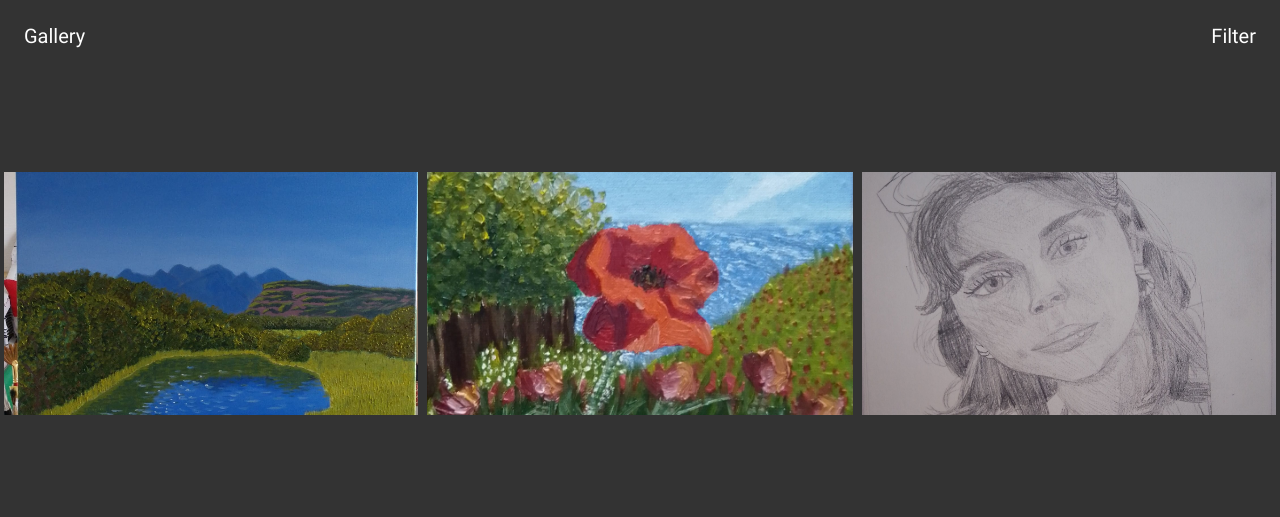
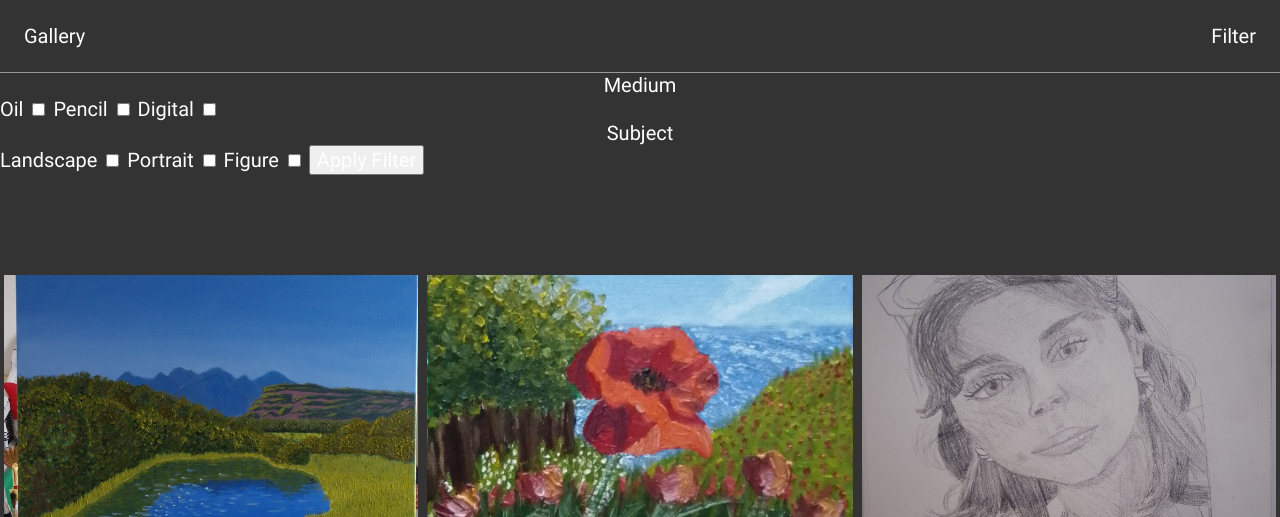
Before and after one commit to TGKElit/TGK-Art, a PHP site: page /gallery.php in a window 1280 px wide. Shown: the part 50-567 px from the top of the page. Run offline with PHP 8.4, Linux system fonts and the light colour scheme; some web fonts are replaced.

Commit message:
added baaaad filtering

```diff
--- /dev/null
+++ b/functions.php
@@ -0,0 +1,54 @@
+<?php
+
+function filterArray($filterOptions, $images) {
+    print_r($filterOptions);
+    $newImages = [];
+
+    if($filterOptions['oil'] === "on") {
+        foreach($images as $image) {
+            if ($image['medium'] === 'oil') {
+                $newImages[] = $image;
+            }
+        }
+    }
+    if($filterOptions['pencil'] === "on") {
+        foreach($images as $image) {
+            if ($image['medium'] === 'pencil') {
+                $newImages[] = $image;
+            }
+        }
+    }
+    if($filterOptions['digital'] === "on") {
+        foreach($images as $image) {
+            if ($image['medium'] === 'digital') {
+                $newImages[] = $image;
+            }
+        }
+    }
+
+    if($filterOptions['landscape'] === "on") {
+        foreach($images as $image) {
+            if ($image['subject'] === 'landscape') {
+                $newImages[] = $image;
+            }
+        }
+    }
+
+    if($filterOptions['portrait'] === "on") {
+        foreach($images as $image) {
+            if ($image['subject'] === 'portrait') {
+                $newImages[] = $image;
+            }
+        }
+    }
+
+    if($filterOptions['figure'] === "on") {
+        foreach($images as $image) {
+            if ($image['subject'] === 'figure') {
+                $newImages[] = $image;
+            }
+        }
+    }
+
+    return $newImages;
+}
--- a/gallery.php
+++ b/gallery.php
@@ -2,14 +2,43 @@
 
 require 'header.php';
 
-require 'variables.php'
+require 'variables.php';
+
+require 'functions.php';
+
+if (!empty($_GET)) {
+    $images = filterArray($_GET, $images);
+}
 
 ?>
 <section class="titleSection">
     <h1>Gallery</h1>
 
-    <p class="filterMenu">Filter</p>
+    <p class="filterButton clickable" onclick="openMenu()">Filter</p>
 </section>
+
+<div class="border"></div>
+
+<section class="filterMenu">
+    <form action="gallery.php" method="GET">
+        <h2>Medium</h2>
+        <label for="oil">Oil</label>
+        <input type="checkbox" name="oil">
+        <label for="pencil">Pencil</label>
+        <input type="checkbox" name="pencil">
+        <label for="digital">Digital</label>
+        <input type="checkbox" name="digital">
+        <h2>Subject</h2>
+        <label for="landscape">Landscape</label>
+        <input type="checkbox" name="landscape">
+        <label for="portrait">Portrait</label>
+        <input type="checkbox" name="portrait">
+        <label for="figure">Figure</label>
+        <input type="checkbox" name="figure">
+        <button type="submit">Apply Filter</button>
+    </form>
+</section>
+
 
 <section class="gallerySection">
 
--- a/home.php
+++ b/home.php
@@ -7,6 +7,8 @@ require 'variables.php';
 ?>
 
 <h1>Home</h1>
+
+<div class="border"></div>
 
 <section class="homeSection">
     <div class="clickable">
--- a/main.js
+++ b/main.js
@@ -27,3 +27,7 @@ function selectImage() {
     }
 
 }
+
+function openMenu() {
+    console.log("Helllo");
+}
--- a/store.php
+++ b/store.php
@@ -8,6 +8,8 @@ require 'variables.php';
 
 <h1>Store</h1>
 
+<div class="border"></div>
+
 <?php
 
 echo "The store is currently empty";
--- a/style.css
+++ b/style.css
@@ -184,6 +184,11 @@ div:hover > .overlay{
     justify-content: space-between;
 }
 
-.filterMenu {
+.filterButton {
     margin: 24px;
 }
+
+.border {
+    height: 1px;
+    background-color: #999;
+}
--- a/variables.php
+++ b/variables.php
@@ -15,9 +15,9 @@ $animations = [
 ];
 
 $images = [
-    ['title' => 'Field lake', 'source' => './images/field_lake.jpg', 'size' => 'Big'],
-    ['title' => 'Poppy Field', 'source' => './images/poppy_field.jpg', 'size' => 'Small'],
-    ['title' => 'Portrait', 'source' => './images/portrait.jpg', 'size' => 'A4'],
+    ['title' => 'Field lake', 'source' => './images/field_lake.jpg', 'size' => 'Big', 'medium' => 'oil', 'subject' => 'landscape'],
+    ['title' => 'Poppy Field', 'source' => './images/poppy_field.jpg', 'size' => 'Small', 'medium' => 'oil', 'subject' => 'landscape'],
+    ['title' => 'Portrait', 'source' => './images/portrait.jpg', 'size' => 'A4', 'medium' => 'pencil', 'subject' => 'portrait'],
 
 ];
     $galleryImg = $images[0]['source'];
```
